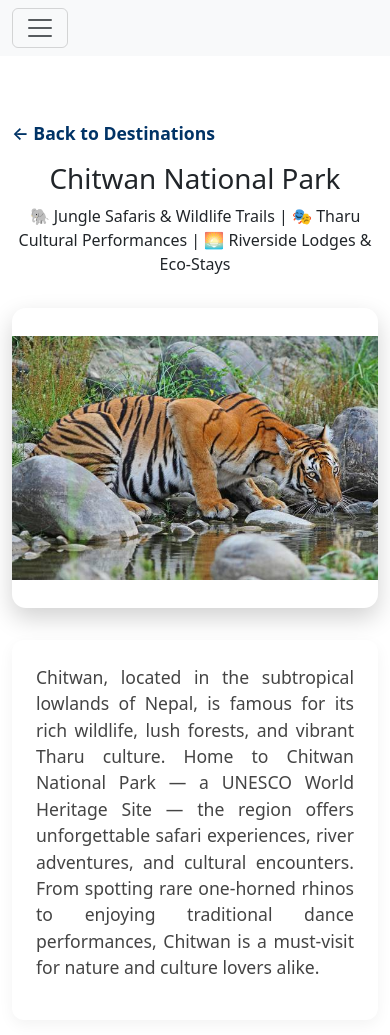
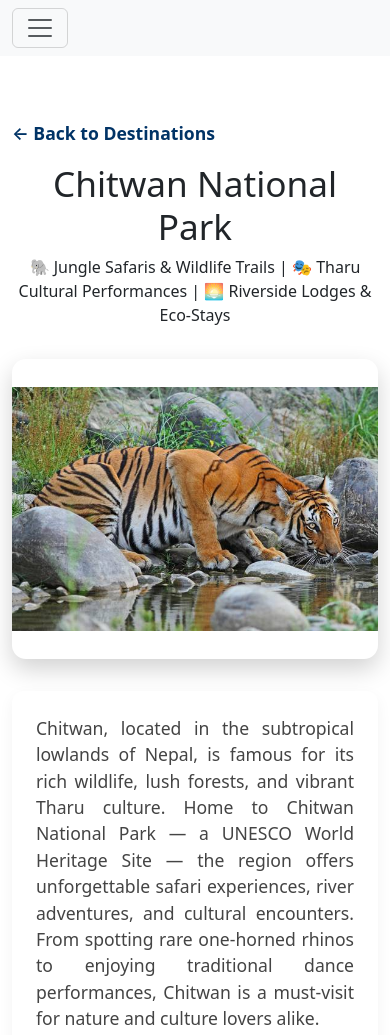
Before and after one commit to Parishram756/Travel_agency, a plain HTML site: page pages/Nepal Destination/chitwan.html in a window 390 px wide. Shown: the top 1035 px of the page. Drawn offline with nearby package versions, Linux system fonts and the light colour scheme.

Commit message:
pages.css

```diff
--- a/Travel_agency/css/pages.css
+++ b/Travel_agency/css/pages.css
@@ -179,11 +179,11 @@
 
         /* Responsive Design */
         @media (max-width: 768px) {
-            .detail-header h1.coxsbazar {
+            .detail-header h1 {
                 font-size: 2.2rem;
             }
 
-            .detail-header h1.ahsanmanzil {
+            .detail-header h1 {
                 font-size: 2.2rem;
                 text-align: center;
             }
```
